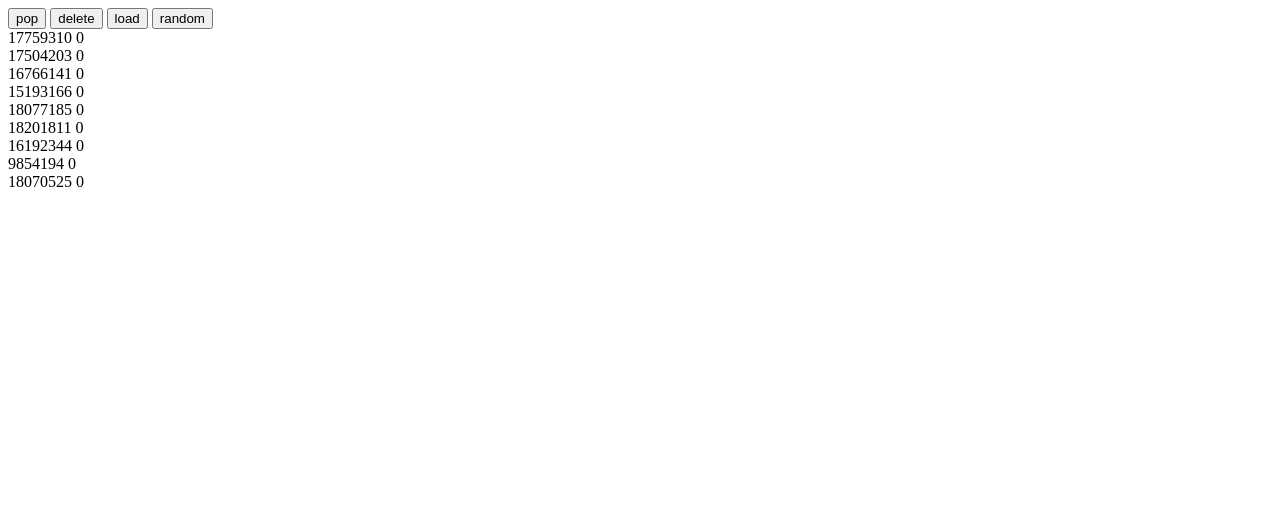
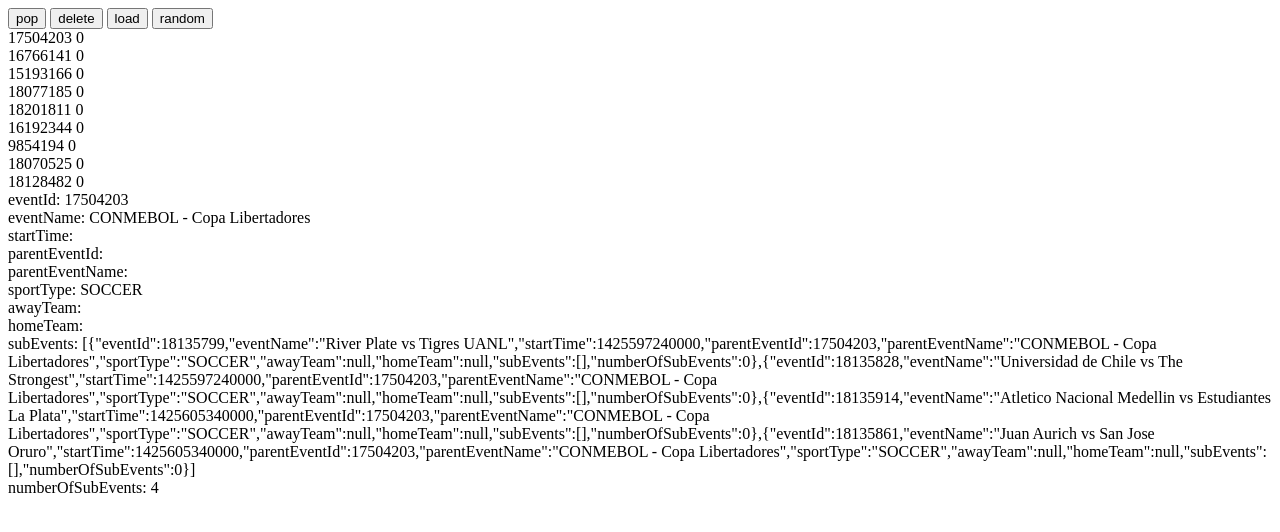
Before and after one commit to Velissel/js-compatible-repeat, a website: page _example/index.html in a window 1280 px wide. Both pictures are taken after a click on the button "pop". Drawn offline with Linux system fonts and the light colour scheme.

Commit message:
mapping function added

```diff
--- a/_example/index.html
+++ b/_example/index.html
@@ -21,15 +21,16 @@
 					});
 					data.events.splice(10);
 					$scope.data = data.events;
-					// console.log($scope.data);
+					console.log($scope.data[0]);
 				}).error(function () {
 					// console.error('laoding error');
 				});
 
 				$scope.pop = function () {
-					$scope.data.pop();
+					// $scope.data.pop();
 					// $scope.data = $scope.data.reverse();
-					// console.log($scope.data);
+					$scope.data.splice(0, 1);
+					console.log($scope.data[0]);
 				};
 				$scope.delete = function () {
 					$scope.data = undefined;
@@ -41,7 +42,7 @@
 						});
 						data.events.splice(10);
 						$scope.data = data.events;
-						// console.log($scope.data);
+						console.log($scope.data[0]);
 					}).error(function () {
 						// console.error('laoding error');
 					});
@@ -50,7 +51,7 @@
 					$scope.data.sort(function () {
 						return Math.random() - 0.5;
 					});
-					// console.log($scope.data);
+					console.log($scope.data[0]);
 				}
 			}]);
 
@@ -100,6 +101,8 @@
 		<div statable-repeat='item in data trackBy eventId' example-directive event='item'>
 
 		</div>
+		<!-- <div>{{data[0]}}</div> -->
+		<div statable-repeat='(key, value) in data[0]'>{{key}}: {{value}}</div>
 	</div>
 </body>
 </html>
--- a/_src/statable-repeat.js
+++ b/_src/statable-repeat.js
@@ -37,7 +37,6 @@
 
 					// map reg: \((.+?), ?(.+?)\) in (.+)
 					// set reg: (.+) in (.+)
-					var _reg_1 = new RegExp();
 					var _map_reg = /\((.+?), ?(.+?)\) in (.+)/;
 					var _set_reg = /(.+?) in (.+?) trackBy (.+)/;
 
@@ -45,13 +44,21 @@
 					var _trackBy;
 					var _eachAs;
 
+					var type = "unknown";
+
 					if (_map_reg.test(iAttrs.statableRepeat)) {
-						throw new Error("map reg is not implemented yet");
+						// throw new Error("map reg is not implemented yet");
+						var _res = _map_reg.exec(iAttrs.statableRepeat);
+						_listName = _res[3];
+						_trackBy = _res[1];
+						_eachAs = _res[2];
+						type = "map";
 					} else if (_set_reg.test(iAttrs.statableRepeat)) {
 						var _res = _set_reg.exec(iAttrs.statableRepeat);
 						_listName = _res[2];
 						_trackBy = _res[3];
 						_eachAs = _res[1];
+						type = "list";
 					} else {
 						throw new Error("unknown pattern");
 					};
@@ -65,7 +72,7 @@
 						// console.log('statableRepeat destory', _listName, _trackBy, _eachAs);
 					});
 
-					function update (newList, oldList) {
+					function updateList (newList, oldList) {
 						if (!newList) {
 							/////////////////////////////////////////////////
 							// if new list is undefined, remove everything //
@@ -189,8 +196,99 @@
 							}
 						}
 					};
+					function updateMap (newMap, oldMap) {
+						if (!newMap || Object.keys(newMap).length == 0) {
+							for(var k in children) {
+								children[k].scope.$destroy();
+								children[k].element.remove();
+								delete children[k];
+							}
+						} else {
+							if (oldMap) {
+								oldMap = angular.copy(oldMap);
+								/////////////////////////////////////////////
+								// look for attributes no longer in object //
+								/////////////////////////////////////////////
+								for(var k in oldMap) {
+									if (!newMap[k]) {
+										children[k].scope.$destroy();
+										children[k].element.remove();
+										delete children[k];
+										delete oldMap[k];
+									};
+								}
+
+								var newKeys = Object.keys(newMap);
+								var oldKeys = Object.keys(oldMap);
+								var curr = 0;
+								var total = oldKeys.length;
+								for (var i = 0; i < newKeys.length; i++) {
+									var _nk = newKeys[i];	/*new key*/
+									if (curr >= total) {
+
+									} else {
+										var _ok = oldKeys[curr];	/*old key*/
+										if (_nk == _ok) {
+											if (!children[_ok]) {
+												var _s = $scope.$new();
+												_s[_trackBy] = _nk;
+												_s[_eachAs] = newMap[_nk];
+												var _e = $compile(html)(_s);
+												children[_nk] = {
+													scope: _s,
+													element: _e
+												};
+												iElm.parent()[0].insertBefore(_e[0], iElm[0]);
+											} else {
+												newMap[_nk] != oldMap[_ok] ? children[_nk].scope[_eachAs] = newMap[_nk] : "";
+											};
+											curr++;
+										} else {
+											if (!oldMap[_nk]) {
+												var _s = $scope.$new();
+												_s[_trackBy] = _nk;
+												_s[_eachAs] = newMap[_nk];
+												var _e = $compile(html)(_s);
+												children[_nk] = {
+													scope: _s,
+													element: _e
+												};
+												children[_ok].element.parent()[0].insertBefore(_e[0], children[_ok].element[0]);
+											} else {
+												newMap[_nk] != oldMap[_ok] ? children[_nk].scope[_eachAs] = newMap[_nk] : "";
+												children[_ok].element.parent()[0].insertBefore(children[_nk].element[0], children[_ok].element[0]);
+												oldKeys.splice(_index, 1);
+												total = oldKeys.length;
+											};
+										};
+									}
+								};
+							} else {
+								for(var k in newMap) {
+									var _s = $scope.$new();
+									_s[_trackBy] = k;
+									_s[_eachAs] = newMap[k];
+									var _e = $compile(html)(_s);
+									children[k] = {
+										scope: _s,
+										element: _e
+									};
+									iElm.parent()[0].insertBefore(_e[0], iElm[0]);
+								}
+							}
+						}
+					};
 					$scope.$watchCollection(_listName, function (nv, ov) {
-						update(nv, ov);
+						switch(type) {
+							case "map":
+							updateMap(nv, ov);
+							break;
+							case "list":
+							updateList(nv, ov);
+							break;
+							default:
+							throw new Error("unknown type");
+						}
 					});
 				};
 			},
```
